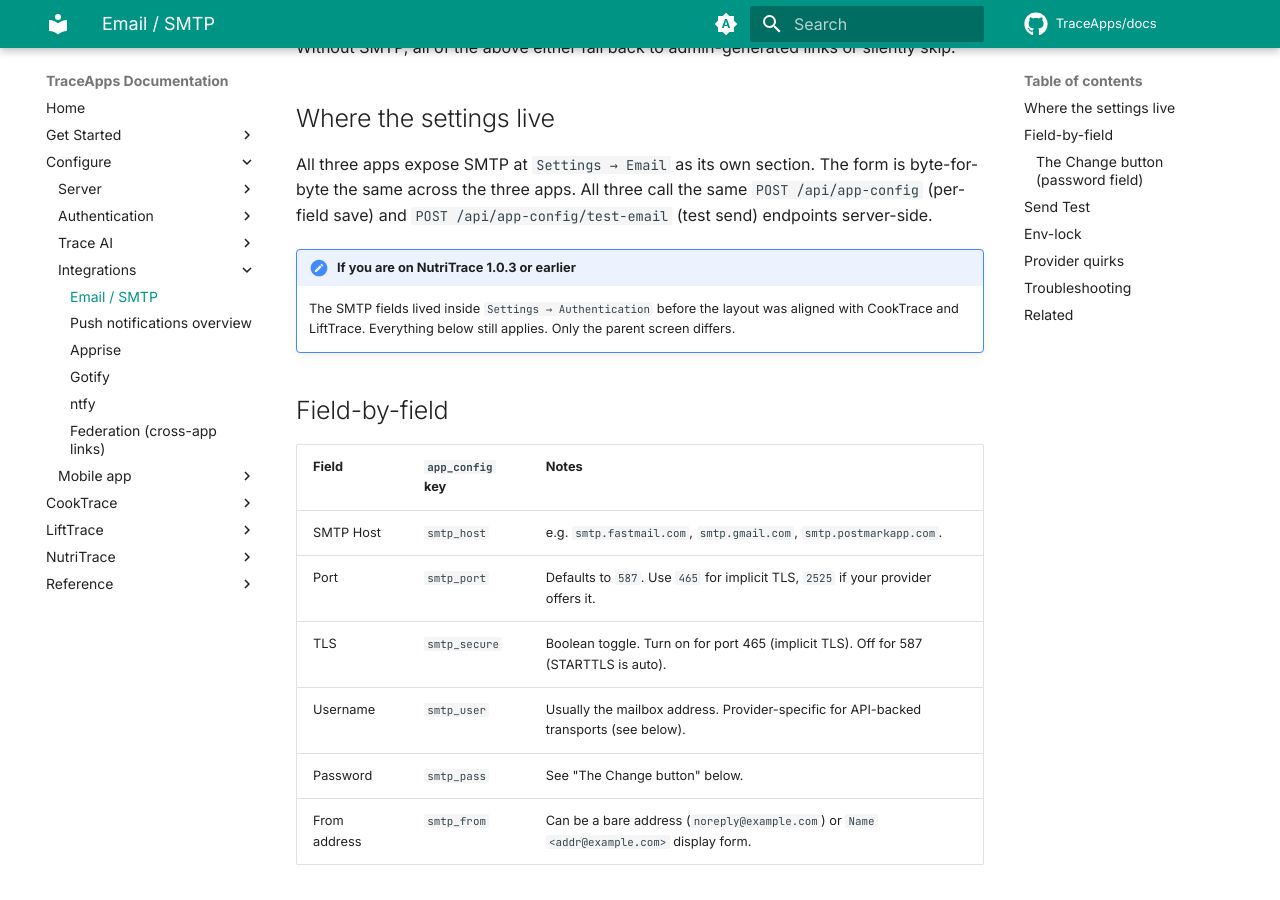
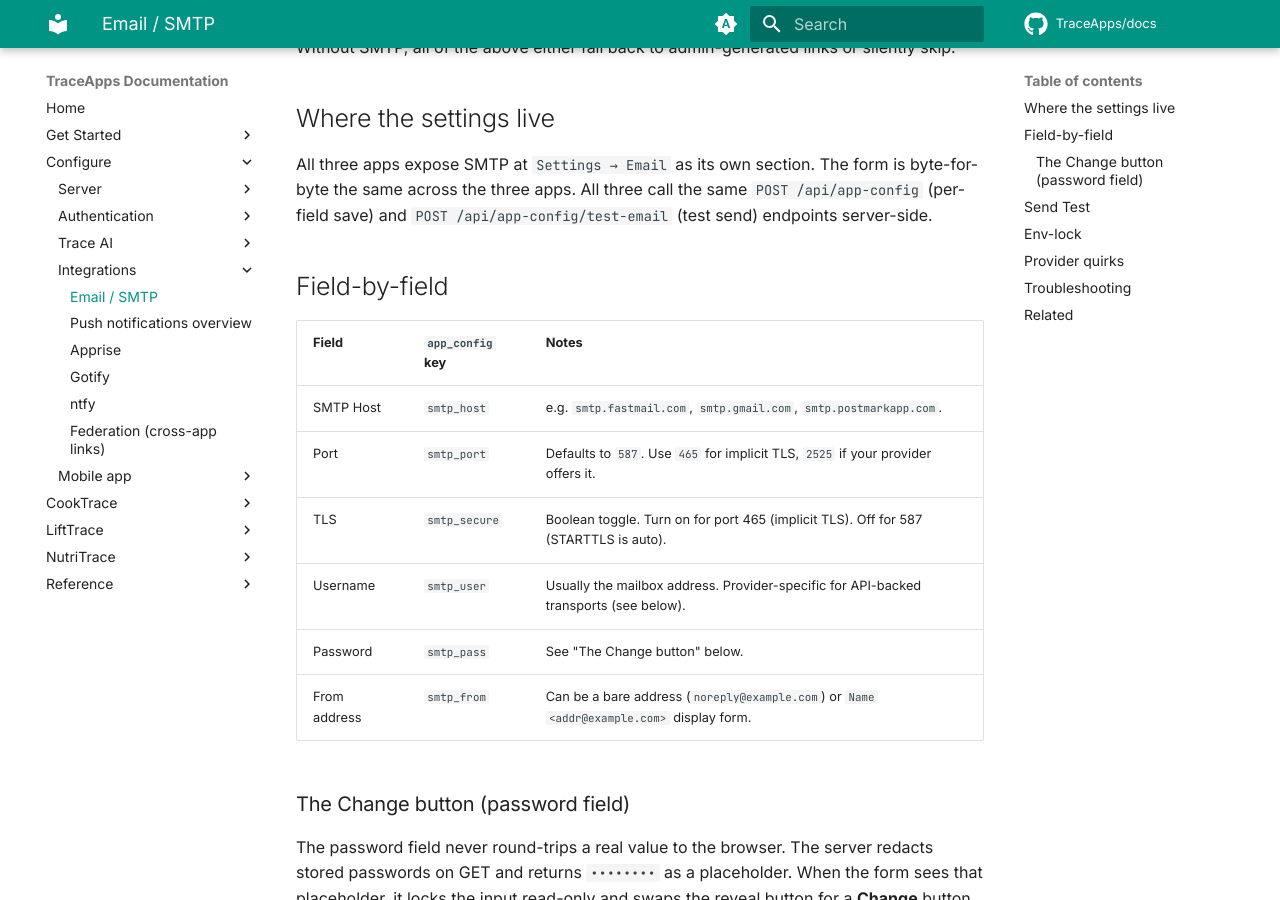
Before and after one commit to TraceApps/docs, an MkDocs documentation site: the page built from docs/integrations/smtp.md, in a window 1280 px wide and 900 px high, scrolled down 354 px. Built offline with MkDocs 1.6.1 and Material for MkDocs 9.7.7, drawn with Linux system fonts in a browser that asks for light colours; comment, search, counter and statistics services are not loaded.

Commit message:
docs(smtp): drop legacy NT-1.0.3 note

```diff
--- a/docs/integrations/smtp.md
+++ b/docs/integrations/smtp.md
@@ -12,9 +12,6 @@ Without SMTP, all of the above either fall back to admin-generated links or sile
 ## Where the settings live
 
 All three apps expose SMTP at `Settings → Email` as its own section. The form is byte-for-byte the same across the three apps. All three call the same `POST /api/app-config` (per-field save) and `POST /api/app-config/test-email` (test send) endpoints server-side.
-
-!!! note "If you are on NutriTrace 1.0.3 or earlier"
-    The SMTP fields lived inside `Settings → Authentication` before the layout was aligned with CookTrace and LiftTrace. Everything below still applies. Only the parent screen differs.
 
 ## Field-by-field
 
```
